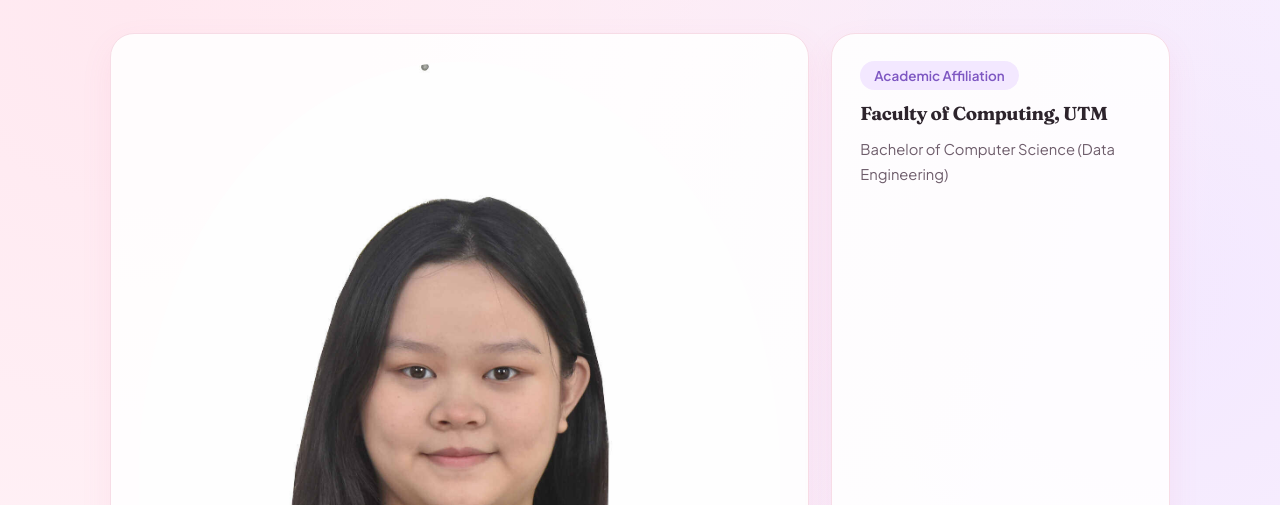
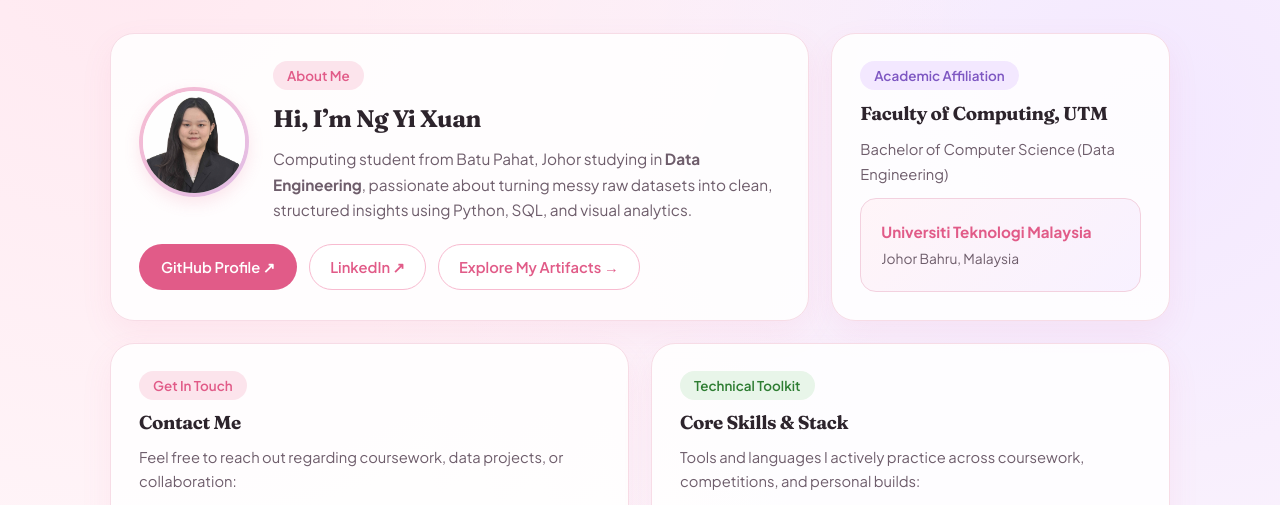
Before and after one commit to yixuanng26/yixuanng26.github.io, a plain HTML site: page index.html in a window 1280 px wide. Shown: the part 290-795 px from the top of the page. Drawn offline with Linux system fonts and the light colour scheme.

Commit message:
Update style.css

```diff
--- a/style.css
+++ b/style.css
@@ -328,6 +328,16 @@ footer {
   flex-wrap: wrap;
 }
 
+.profile-photo-wrap {
+  width: 110px;
+  height: 110px;
+  border-radius: 50%;
+  padding: 4px;
+  background: linear-gradient(135deg, #F8BBD0, #E1BEE7);
+  box-shadow: 0 6px 16px rgba(225, 91, 136, 0.15);
+  flex-shrink: 0;
+}
+
 .profile-photo-wrap img {
   width: 100%;
   height: 100%;
```
